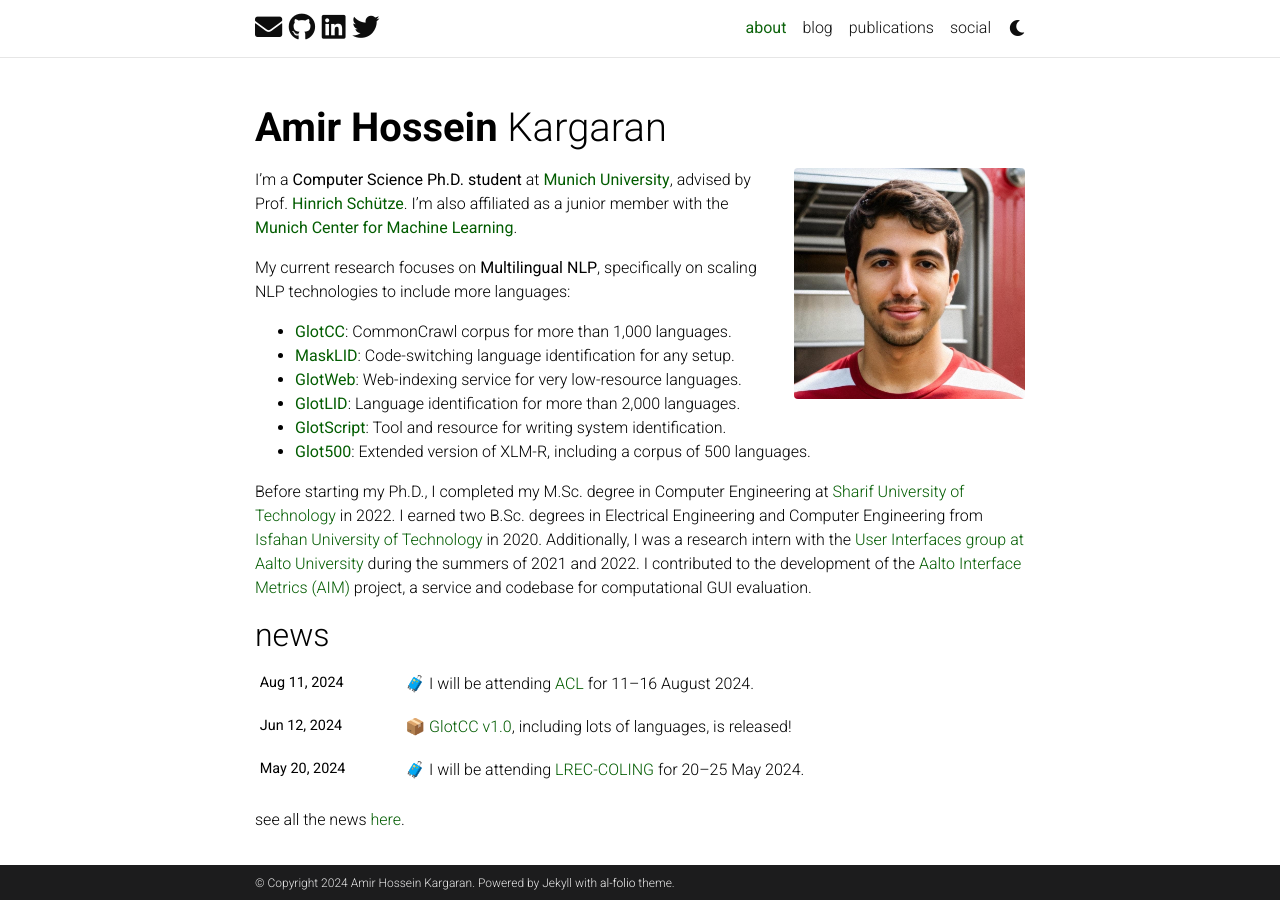
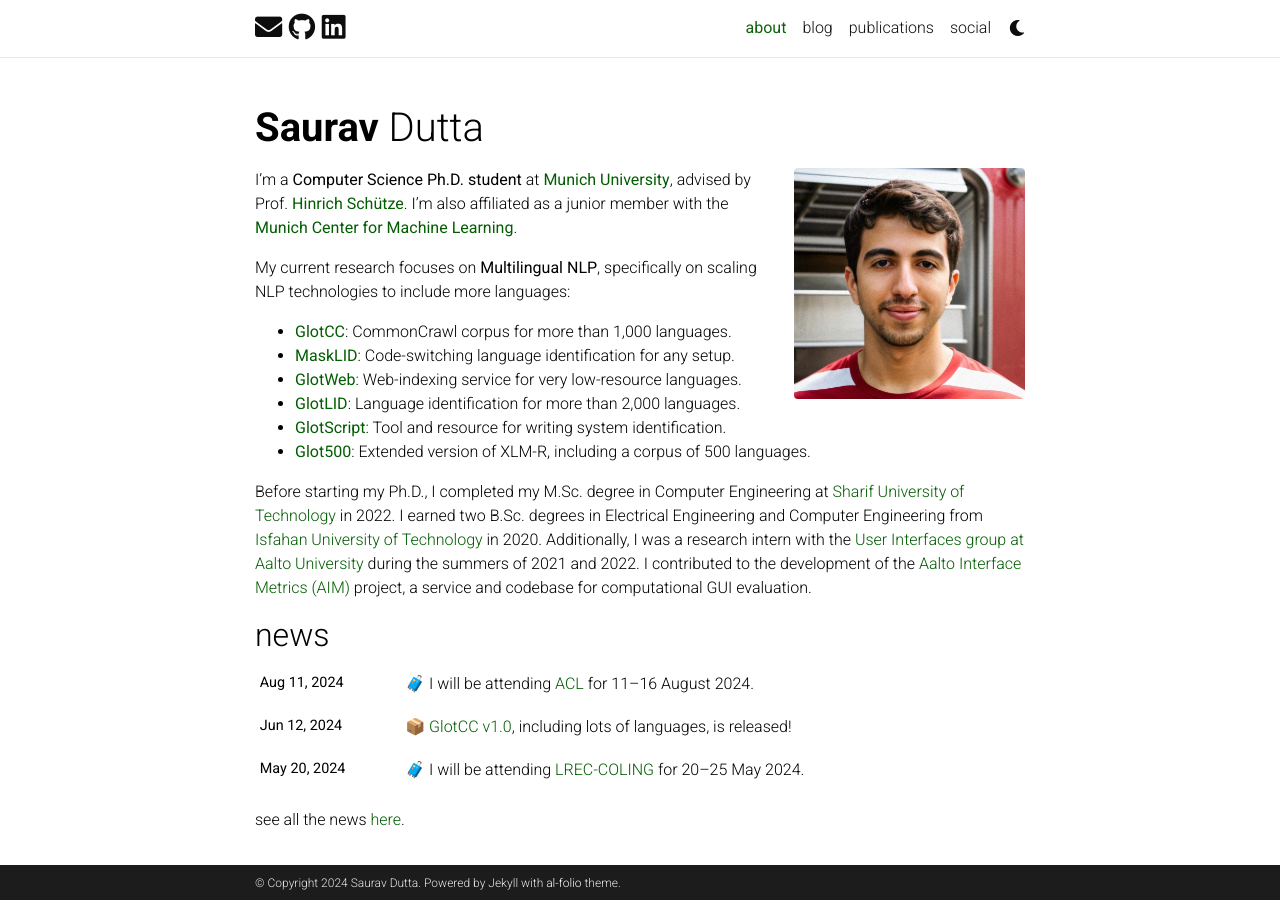
Before and after one commit to kargaranamir/kargaranamir.github.io, a Jekyll site: the page built from _pages/about.md, in a window 1280 px wide. Built offline with Jekyll 4.4.1, drawn with Linux system fonts in a browser that asks for light colours; full-size pictures stand in for the smaller copies a plugin makes; comment, search, counter and statistics services are not loaded; a style sheet for code colours, icons or effects is not loaded; part of the change alters nothing that is shown.

Commit message:
Update _config.yml

```diff
--- a/_config.yml
+++ b/_config.yml
@@ -3,15 +3,15 @@
 # -----------------------------------------------------------------------------
 
 title: blank # the website title (if blank, full name will be used instead)
-first_name: Amir Hossein
+first_name: Saurav
 middle_name:
-last_name: Kargaran
-email: kargaranamir@gmail.com
+last_name: Dutta
+email: sauravdutta@gmail.com
 description: > # the ">" symbol means to ignore newlines until "footer_text:"
-  Amir Hossein Kargaran Personal Page.
+  Saurav Dutta Personal Page.
 footer_text: >
   Powered by Jekyll with <a href="https://github.com/alshedivat/al-folio">al-folio</a> theme.
-keywords: Amir Hossein Kargaran, Amirhossein Kargaran Khouzani, kargaranamir, Amir Kargaran, Amir-Hossein-Kargaran, Amir-Kargaran # add your own keywords or leave empty
+keywords:  # add your own keywords or leave empty
 
 lang: en # the language of your site (for example: en, fr, cn, ru, etc.)
 icon: 🕸  # the emoji used as the favicon (alternatively, provide image name in /assets/img/)
@@ -53,35 +53,23 @@ og_image: # The site-wide (default for all links) Open Graph preview image
 # Social integration
 # -----------------------------------------------------------------------------
 
-github_username: kargaranamir # your GitHub user name
-gitlab_username: kargaranamir # your GitLab user name
-twitter_username: amir_nlp # your Twitter handle
-hf_username: kargaranamir # your Huggingface handle
-linkedin_username: amirkargaran # your LinkedIn user name
-scholar_userid: 2idwpjcAAAAJ # your Google Scholar ID
-orcid_id: 0000-0001-6253-1315 # your ORCID ID
+github_username: sdutta4587 # your GitHub user name
+gitlab_username: sdutta4587 # your GitLab user name
+twitter_username: # your Twitter handle
+hf_username:  # your Huggingface handle
+linkedin_username: sauravdutta # your LinkedIn user name
+scholar_userid:  # your Google Scholar ID
+orcid_id:  # your ORCID ID
 medium_username: # your Medium username
 quora_username: # your Quora username
 publons_id: # your ID on Publons
-research_gate_profile: Amir_Hossein_Kargaran # your profile on ResearchGate
+research_gate_profile:  # your profile on ResearchGate
 blogger_url: # your blogger URL
 work_url: # work page URL
 keybase_username: # your keybase user name
 wikidata_id: # your wikidata id
-dblp_url: https://dblp.uni-trier.de/pers/hd/k/Kargaran:Amir_Hossein # your DBLP profile url
-stackoverflow_id: 16478538 # your stackoverflow id
-myanimelist_id: kargaranamir
-kaggle_id: kargaranamir #your kaggle id
-lastfm_id: kargaranamir
-spotify_id: 21wduv4jr5477ajojgxej4cha?si=L3iavpzJQleF_ih-tnIxmA # your spotify id
-letterboxd_id: kargaranamir # your letterboxd id
-pinterest_id: kargaranamir # your pinterest id
-unsplash_id: kargaranamir # your unsplash id
-instagram_id: kargaranamir # your instagram id
-facebook_id: kargaranamir # your facebook id
-arxiv_url: http://arxiv.org/a/kargaran_a_1 # your arxiv search url
-discord_id: 818283252757823528 # your discord id (18-digit unique numerical identifier)
-semanticscholar_id: 98623604 # your semanticscholar id
+dblp_url:  # your DBLP profile url
+stackoverflow_id:  # your stackoverflow id
 
 #contact_note:
 
@@ -213,8 +201,8 @@ jekyll-archives:
 
 scholar:
 
-  last_name: Kargaran
-  first_name: Amir Hossein
+  last_name: Dutta
+  first_name: Saurav
 
   style: apa
   locale: en
```
